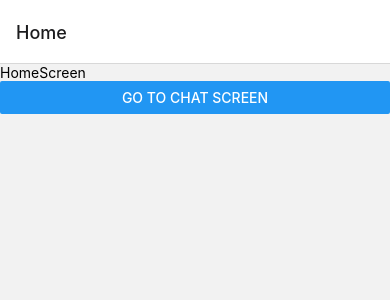
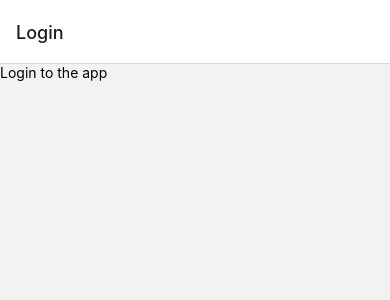
Before and after one commit to matheusaragaofs/tinder-app, a React Native app: screen /Login in a window 390 px wide. Shown: the top 300 px of the page. Built offline with nearby package versions, Linux system fonts and the light colour scheme; what tailwind-rn would draw is missing.

Commit message:
starting to create login screen

```diff
--- a/StackNavigator.js
+++ b/StackNavigator.js
@@ -4,14 +4,22 @@
 import { NavigationContainer } from '@react-navigation/native'
 import HomeScreen from './screens/HomeScreen'
 import ChatScreen from './screens/ChatScreen'
+import LoginScreen from './screens/LoginScreen'
 
 const Stack = createNativeStackNavigator() // gives access to all routing capabilities within rn navigation
 const StackNavigator = () => {
+    const user = false;
   return (
     <NavigationContainer>
     <Stack.Navigator>
-      <Stack.Screen name="Home" component={HomeScreen} />
-      <Stack.Screen name="Chat" component={ChatScreen} />
+        {user ? (
+                <>
+            <Stack.Screen name="Home" component={HomeScreen} />
+            <Stack.Screen name="Chat" component={ChatScreen} />
+                </>
+        ): (
+      <Stack.Screen name="Login" component={LoginScreen} />
+        )}
     </Stack.Navigator>
   </NavigationContainer>
   )
--- /dev/null
+++ b/screens/LoginScreen.js
@@ -0,0 +1,12 @@
+import { View, Text } from 'react-native'
+import React from 'react'
+
+const LoginScreen = () => {
+  return (
+    <View>
+      <Text>Login to the app</Text>
+    </View>
+  )
+}
+
+export default LoginScreen
```
